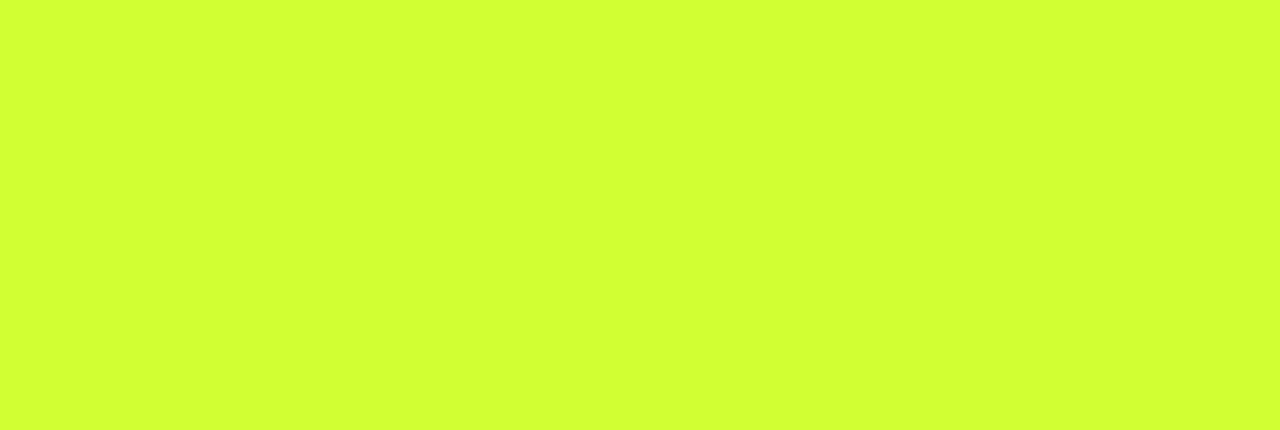
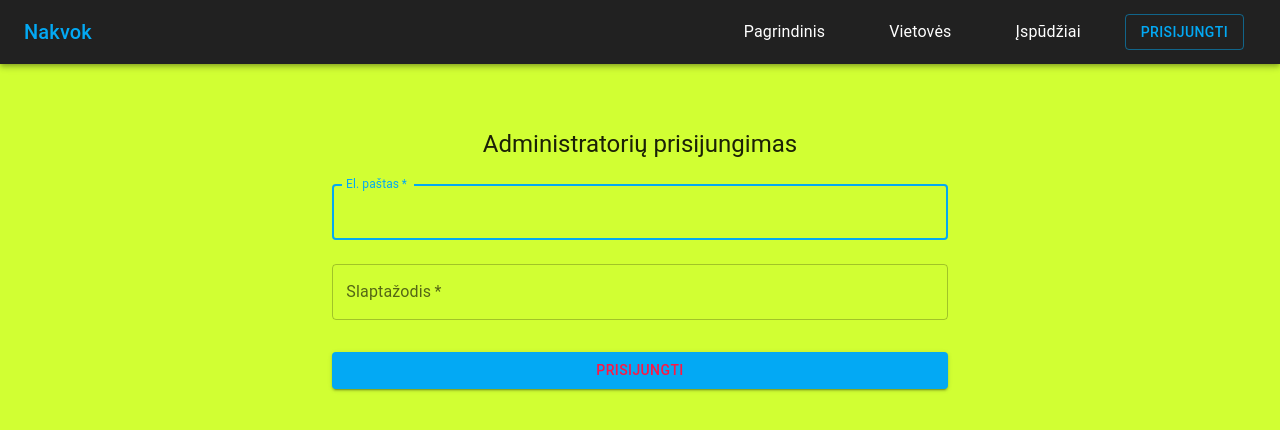
Before and after one commit to isliuzinskaite/ts-projektas, a React (Create React App) app: page /login in a window 1280 px wide. Before the commit this address had no page. Shown: the top 430 px of the page. Built offline with nearby package versions, Linux system fonts and the light colour scheme.

Commit message:
Login page

```diff
--- a/src/app.tsx
+++ b/src/app.tsx
@@ -10,12 +10,14 @@ import RegionsPage from './pages/regions-page';
 import ImpressionsPage from './pages/impressions-page';
 import LandingPageLayout from './layouts/landing-page-layout';
 import LocationPage from './pages/location-page';
+import LoginPage from './pages/login-page';
 
 const App: React.FC = () => (
   <BrowserRouter>
     <Routes>
       <Route path="/" element={<LandingPageLayout />}>
         <Route index element={<HomePage />} />
+        <Route path="/login" element={<LoginPage />} />
         <Route path="/location/:locationId" element={<LocationPage />} />
         <Route path="vietoves" element={<RegionsPage />} />
         <Route path="ispudziai" element={<ImpressionsPage />} />
--- /dev/null
+++ b/src/pages/login-page.tsx
@@ -0,0 +1,79 @@
+import React from 'react';
+import {
+  Box,
+  Button,
+  Container,
+  TextField,
+  Typography,
+} from '@mui/material';
+
+const handleSubmit = async (event: React.FormEvent<HTMLFormElement>) => {
+  event.preventDefault();
+  const data = new FormData(event.currentTarget);
+  const email = data.get('email');
+  const password = data.get('password');
+  try {
+    const response = await fetch('http://localhost:8000/login', {
+      method: 'POST',
+      body: JSON.stringify({ email, password }),
+    });
+    // const responseJSON = await response.json();
+    if (response.status === 200) {
+      // console.log('Prisijungimas pavyko');
+    } else {
+      // console.log('Prisijungimas nepavyko');
+    }
+  } catch (error) {
+    // console.log('Prisijungimas nepavyko', error);
+  }
+};
+
+// https://github.com/mui/material-ui/blob/v5.8.4/docs/data/material/getting-started/templates/sign-in/SignIn.tsx
+const LoginPage: React.FC = () => (
+  <Container sx={{ mt: 4 }}>
+    <Box
+      sx={{
+        marginTop: 8,
+        display: 'flex',
+        flexDirection: 'column',
+        alignItems: 'center',
+      }}
+    >
+      <Typography component="h1" variant="h5">
+        Administratorių prisijungimas
+      </Typography>
+      <Box component="form" onSubmit={handleSubmit} noValidate sx={{ mt: 1 }}>
+        <TextField
+          margin="normal"
+          required
+          fullWidth
+          id="email"
+          label="El. paštas"
+          name="email"
+          autoComplete="email"
+          autoFocus
+        />
+        <TextField
+          margin="normal"
+          required
+          fullWidth
+          name="password"
+          label="Slaptažodis"
+          type="password"
+          id="password"
+          autoComplete="current-password"
+        />
+        <Button
+          type="submit"
+          fullWidth
+          variant="contained"
+          sx={{ mt: 3, mb: 2 }}
+        >
+          Prisijungti
+        </Button>
+      </Box>
+    </Box>
+  </Container>
+);
+
+export default LoginPage;
--- a/src/partials/navbar/index.tsx
+++ b/src/partials/navbar/index.tsx
@@ -28,7 +28,7 @@ const Navbar: React.FC = () => (
           <NavbarLink to="/ispudziai">Įspūdžiai</NavbarLink>
         </Box>
       </Box>
-      <Button href="#" variant="outlined" sx={{ my: 1, mx: 1.5 }}>
+      <Button href="/login" variant="outlined" sx={{ my: 1, mx: 1.5 }}>
         Prisijungti
       </Button>
     </Toolbar>
```
